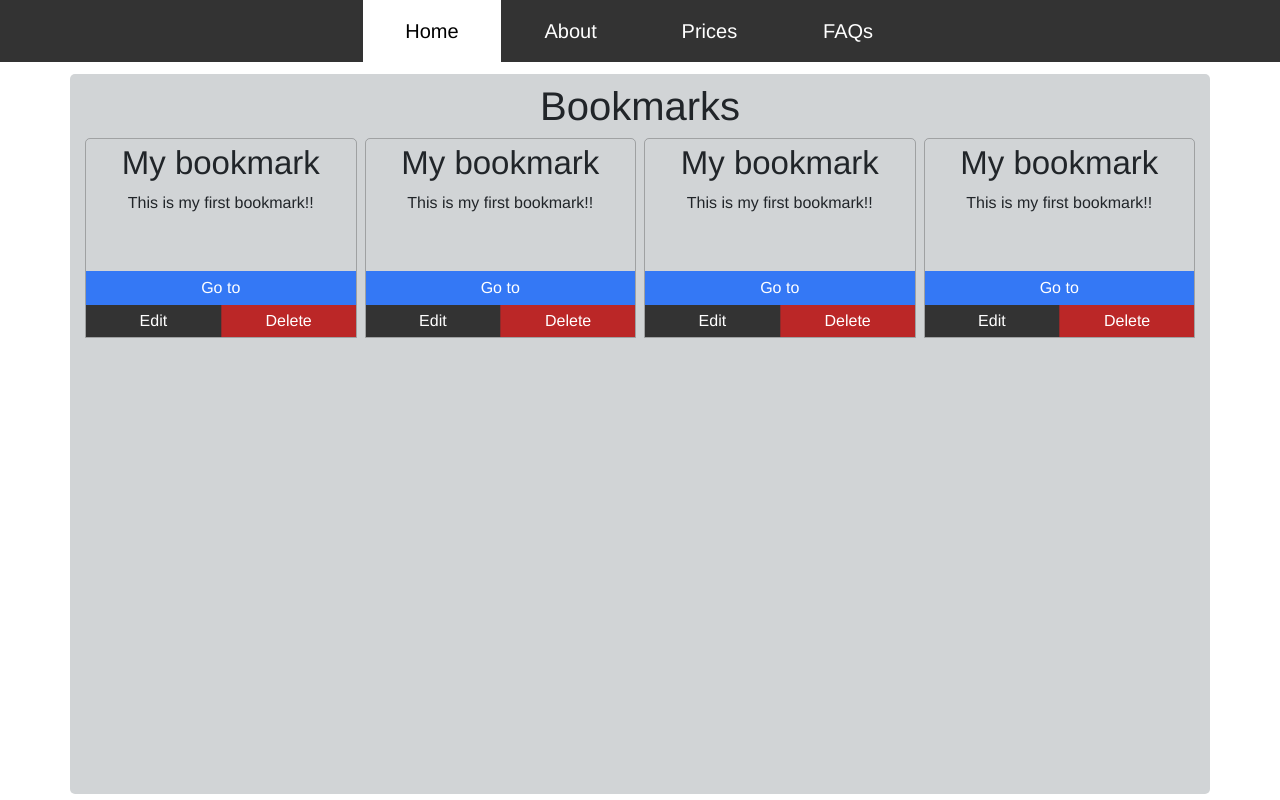
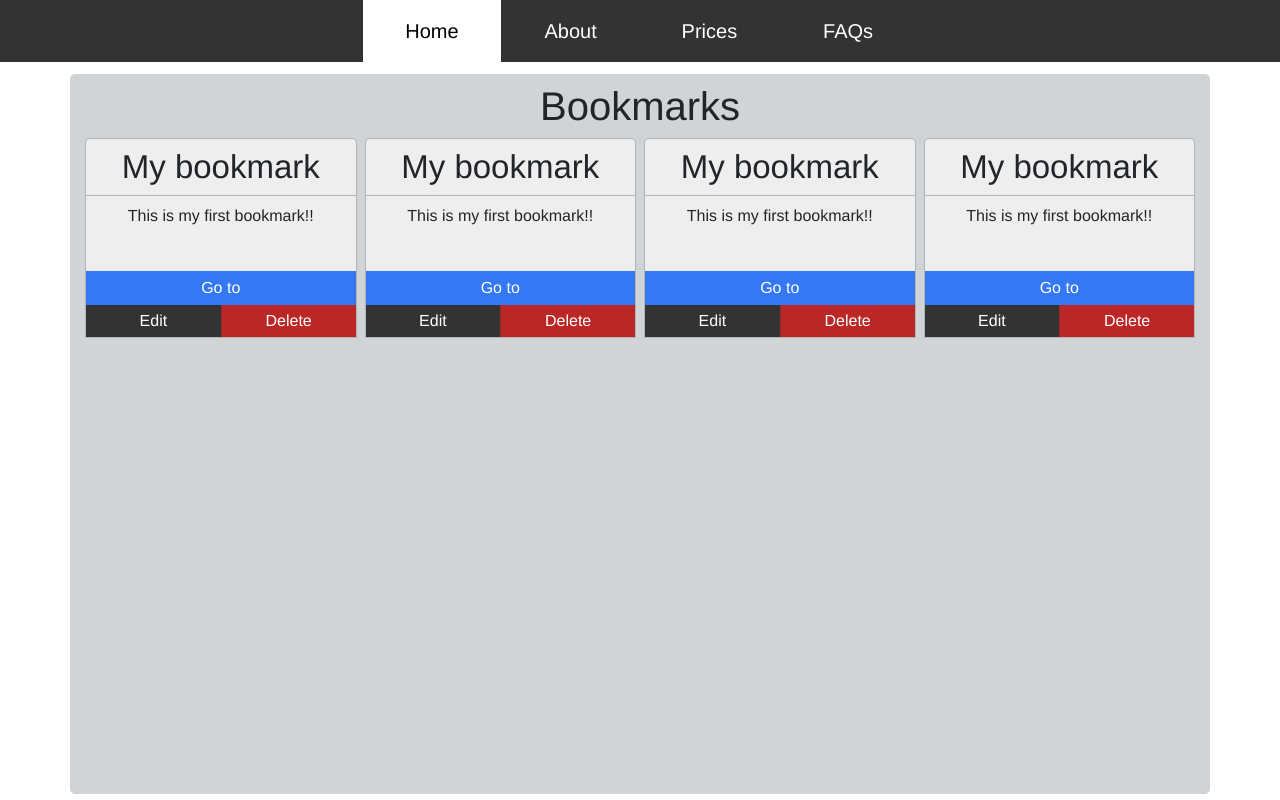
Before and after one commit to skyerus/BookmarkApp, a React (Create React App) app: page /home in a window 1280 px wide. Built offline with nearby package versions, Linux system fonts and the light colour scheme.

Commit message:
styling changes

```diff
--- a/src/App.css
+++ b/src/App.css
@@ -166,6 +166,7 @@ body {
   border-top-left-radius: 5px;
   border-top-right-radius: 5px;
   position: relative;
+  background-color: rgb(238, 238, 238);
 }
 
 .btn-container {
@@ -176,8 +177,10 @@ body {
 
 .bookmark-element h1 {
   margin: 0;
-  padding-top: 0.5vh;
+  padding-top: 1vh;
   font-size: 33px;
+  border-bottom: rgba(51, 51, 51, 0.308) 1px solid;
+  padding-bottom: 1vh;
 }
 
 .bookmark-element p {
```
